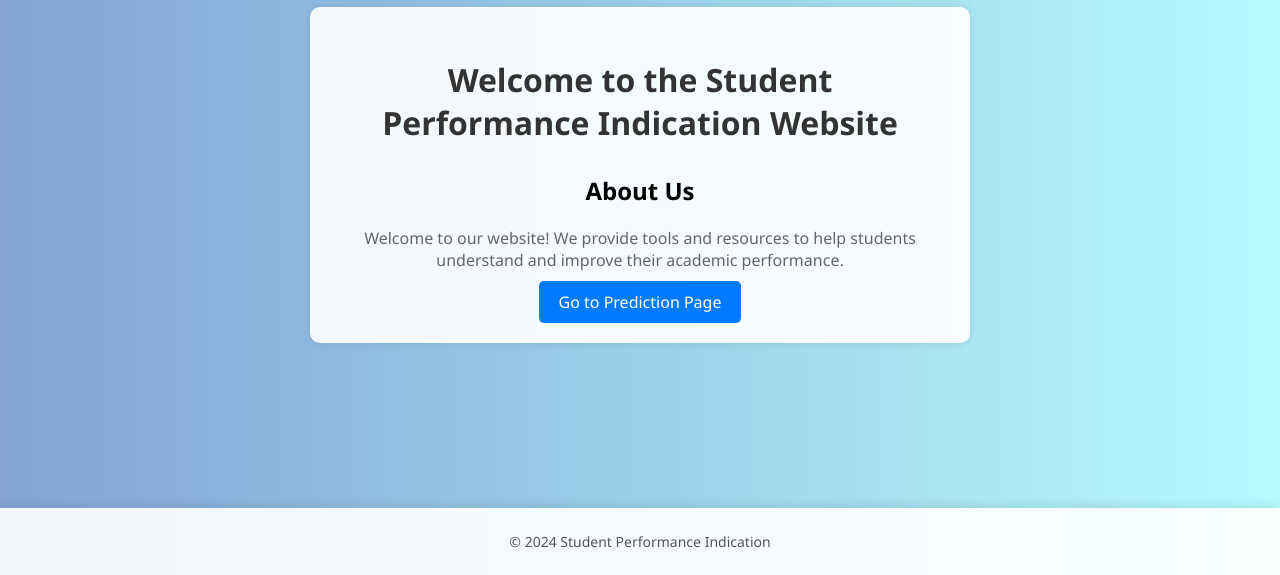
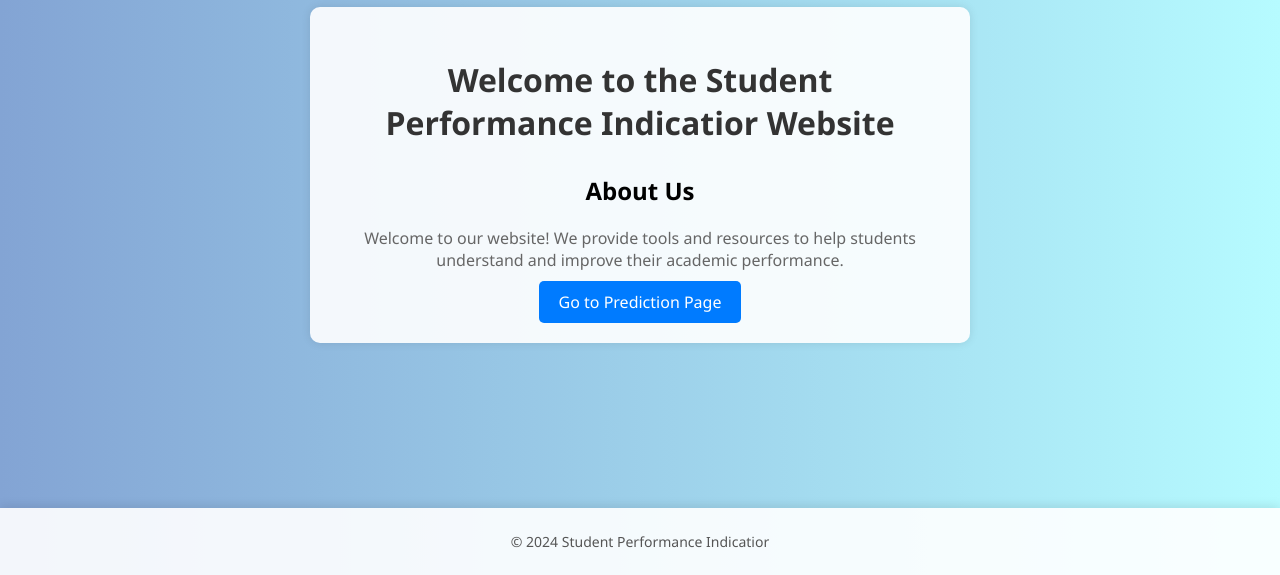
Before and after one commit to SamyakAnand/1.End-to-end-Ml-project, a Flask app: page / in a window 1280 px wide. Shown: the part 225-800 px from the top of the page. Run offline with Flask 3, Linux system fonts and the light colour scheme.

Commit message:
final student performance indicator

```diff
--- a/templates/index.html
+++ b/templates/index.html
@@ -3,7 +3,7 @@
 <head>
   <meta charset="UTF-8">
   <meta name="viewport" content="width=device-width, initial-scale=1.0">
-  <title>Student Performance Indication</title>
+  <title>Student Performance Indicatior</title>
   <style>
     body {
       font-family: 'Segoe UI', Tahoma, Geneva, Verdana, sans-serif;
@@ -79,7 +79,7 @@
 
   <div class="container">
     <header>
-      <h1>Welcome to the Student Performance Indication Website</h1>
+      <h1>Welcome to the Student Performance Indicatior Website</h1>
     </header>
 
     <section>
@@ -93,7 +93,7 @@
   </div>
 
   <footer>
-    <p>&copy; 2024 Student Performance Indication</p>
+    <p>&copy; 2024 Student Performance Indicatior</p>
   </footer>
 
 </body>
```
